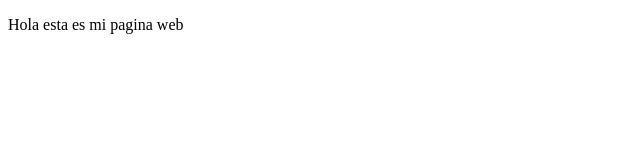
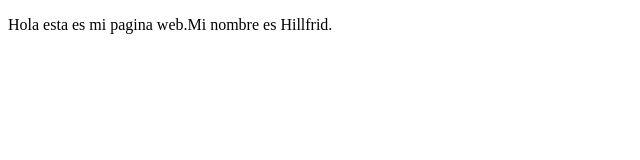
Before and after one commit to Hillfrid/proyectoDemoCursoPrework, a plain HTML site: page index.html in a window 1280 px wide. Shown: the whole page, without its empty margins (0-640 px from the left). Drawn offline with Linux system fonts and the light colour scheme.

Commit message:
cambies agrege mi nombre

```diff
--- a/index.html
+++ b/index.html
@@ -7,6 +7,6 @@
     <title>Hola Mundo</title>
 </head>
 <body>
-    <p>Hola esta es mi pagina web</p>
+    <p>Hola esta es mi pagina web.Mi nombre es Hillfrid.</p>
 </body>
 </html>
```
